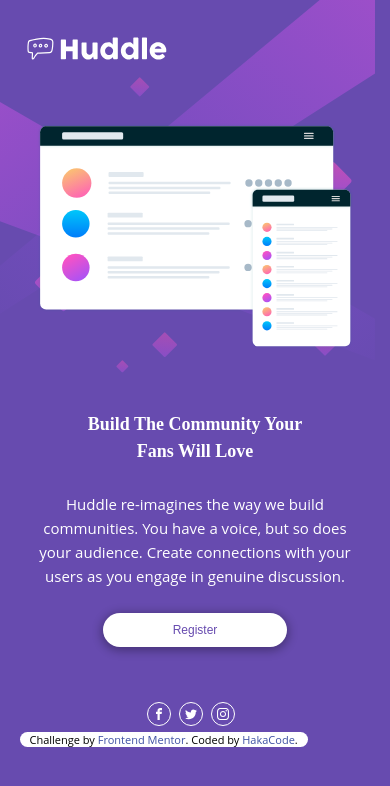
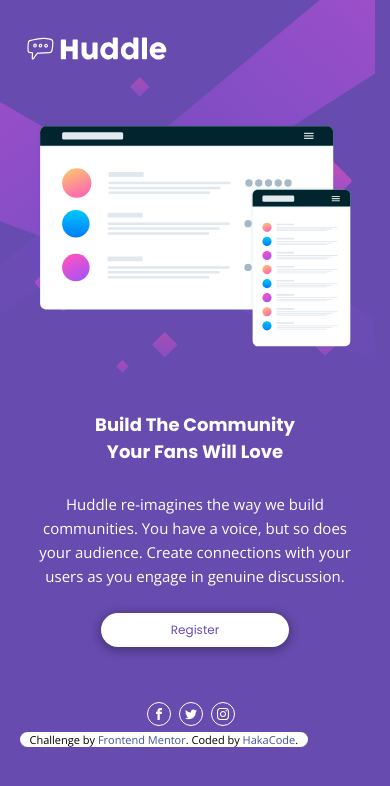
Before and after one commit to HakaCode/Frontend-mentor, a plain HTML site: page huddle-landing-page-with-single-introductory-section-master/index.html in a window 390 px wide. Drawn offline with nearby package versions, Linux system fonts and the light colour scheme.

Commit message:
Update style.css

```diff
--- a/huddle-landing-page-with-single-introductory-section-master/style.css
+++ b/huddle-landing-page-with-single-introductory-section-master/style.css
@@ -1,4 +1,7 @@
 /* Fonts */
+@import url('https://fonts.googleapis.com/css2?family=Open+Sans&display=swap');
+@import url('https://fonts.googleapis.com/css2?family=Poppins:wght@400;700&display=swap');
+
 
 /* General */
 body {
@@ -6,7 +9,7 @@
 	-webkit-background-size: cover;
 	background-size: cover;
 	color: #fff;
-	font-family: 'Open Sans', Arial, sans-serif;
+	font-family: 'Open Sans', sans-serif;
 	font-size: 1em;
 	font-weight: 400;
 	line-height: 1.5em;
@@ -14,8 +17,6 @@
 }
 
 .container {
-	-webkit-background-size: cover;
-	background-size: cover;
 	max-width: 1200px;
 	margin: 0 auto;
 }
@@ -46,7 +47,7 @@
 }
 
 .hero .hero__box .hero__heading {
-	font-family: 'poppins';
+	font-family: 'poppins', sans-serif;
 	font-size: 2.5em;
 	line-height: 1.5em;
 }
@@ -93,8 +94,6 @@
 
 	/* General*/
 	.container {
-		-webkit-background-size: cover;
-		background-size: cover;
 		max-width: 90%;
 		margin: 0 auto;
 	}
@@ -124,7 +123,7 @@
 	}
 
 	.hero .hero__box .hero__heading {
-		font-family: 'poppins';
+		font-family: 'poppins', sans-serif;
 		font-size: 1.125em;
 		text-align: center;
 		font-weight: 600;
```
